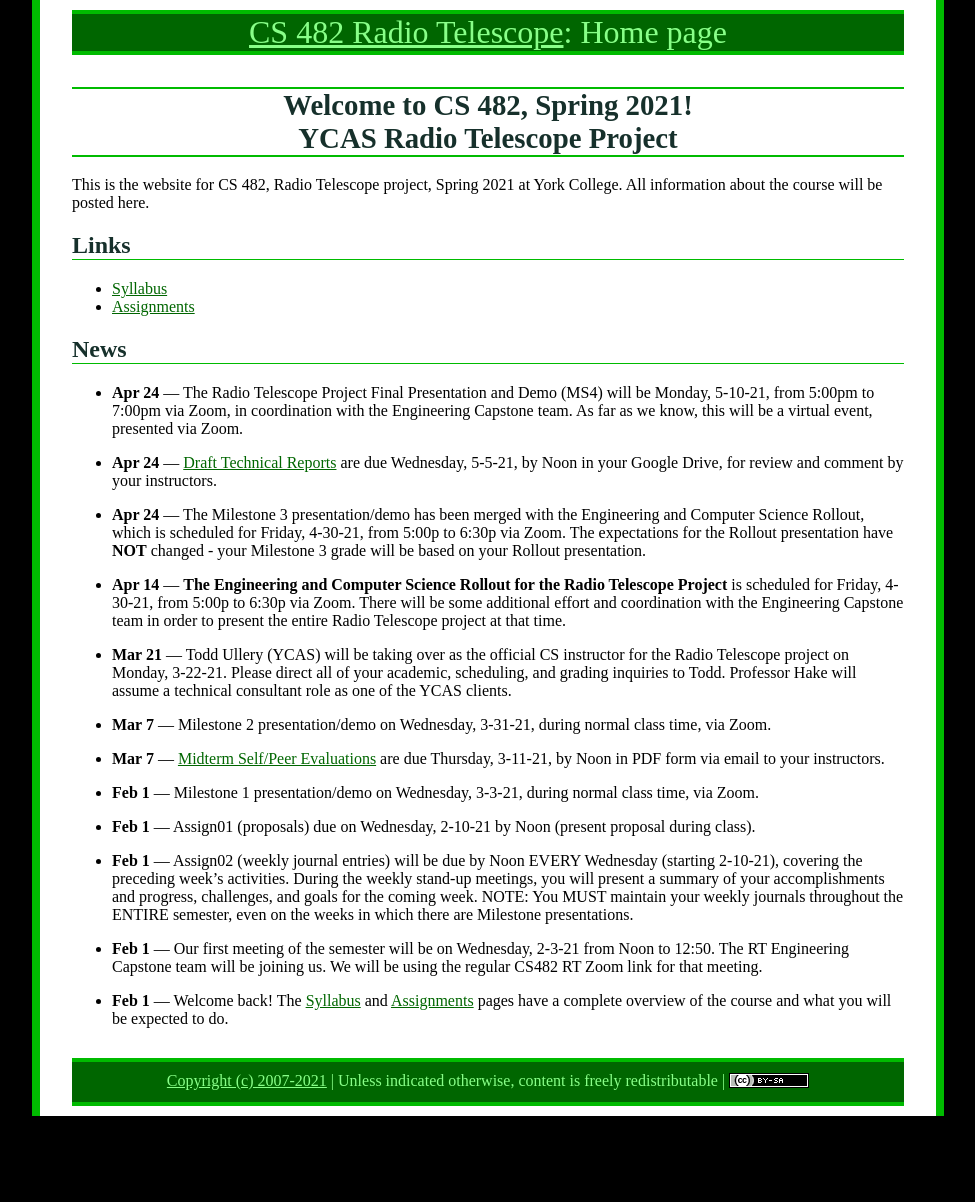
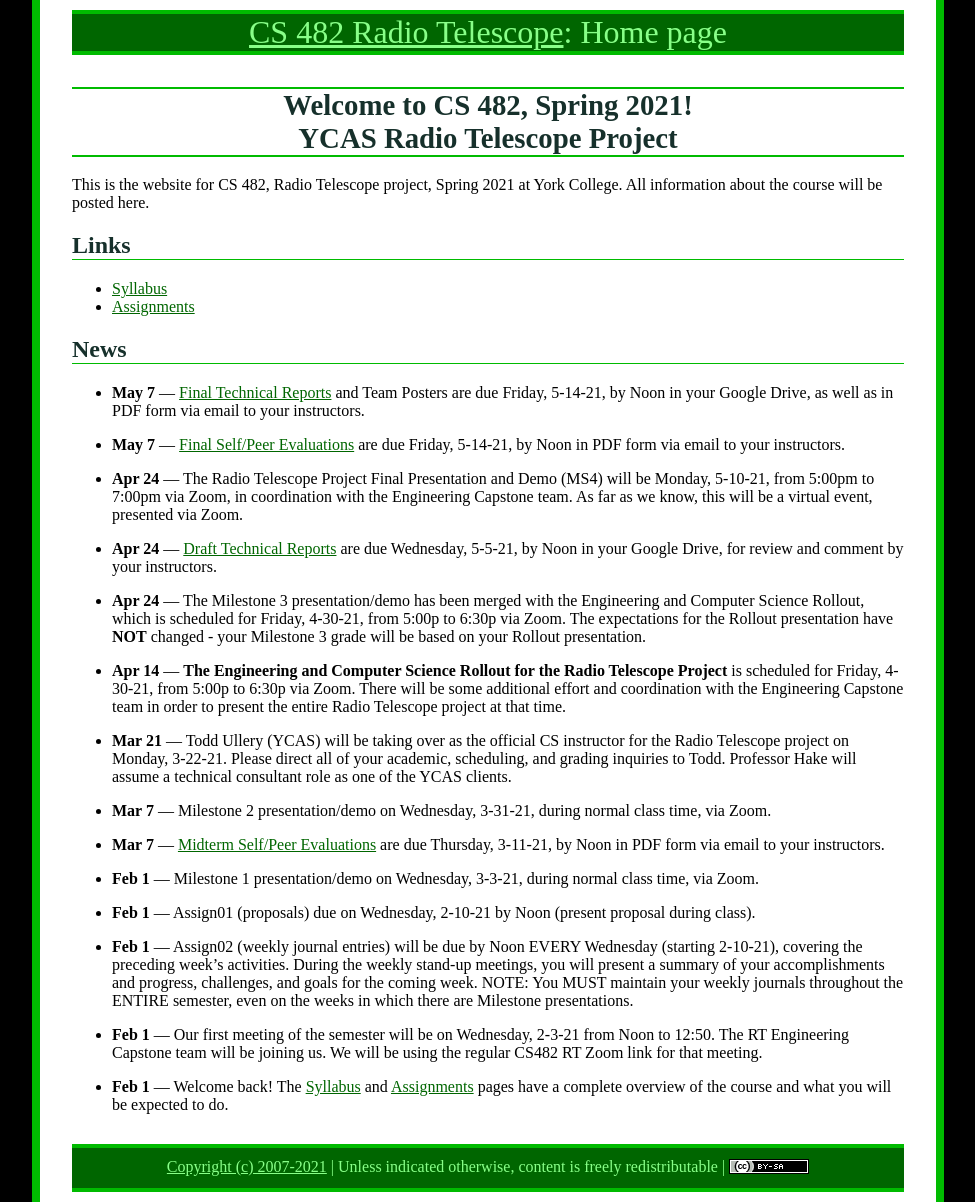
Before and after one commit to ycpcs/cs482-spring2021-RT, a Jekyll site: the page built from index.md, in a window 1280 px wide. Shown: the whole page, without its empty margins (152-1127 px from the left). Built offline with Jekyll 4.4.1, drawn with Linux system fonts in a browser that asks for light colours; before the commit the page ends 1116 px from its top, so only the background shows below that.

Commit message:
updated news for final report and peer evals

```diff
--- a/index.md
+++ b/index.md
@@ -17,11 +17,11 @@ All information about the course will be posted here.
 
 <!--
 
-* **May 5** &mdash; [Final Technical Reports](./assign/finalreport.html) and Team Posters are due Friday, 5-14-21, by Noon in your Google Drive, as well as in PDF form via email to your instructors.
+-->
 
-* **May 5** &mdash; [Final Self/Peer Evaluations](./assign/PeerEval-RadioTelescope-Sp21-final.pdf) are due Friday, 5-14-21, by Noon in PDF form via email to your instructors.
+* **May 7** &mdash; [Final Technical Reports](./assign/finalreport.html) and Team Posters are due Friday, 5-14-21, by Noon in your Google Drive, as well as in PDF form via email to your instructors.
 
--->
+* **May 7** &mdash; [Final Self/Peer Evaluations](./assign/PeerEval-RadioTelescope-Sp21-final.pdf) are due Friday, 5-14-21, by Noon in PDF form via email to your instructors.
 
 * **Apr 24** &mdash; The Radio Telescope Project Final Presentation and Demo (MS4) will be Monday, 5-10-21, from 5:00pm to 7:00pm via Zoom, in coordination with the Engineering Capstone team.  As far as we know, this will be a virtual event, presented via Zoom.
 
```
